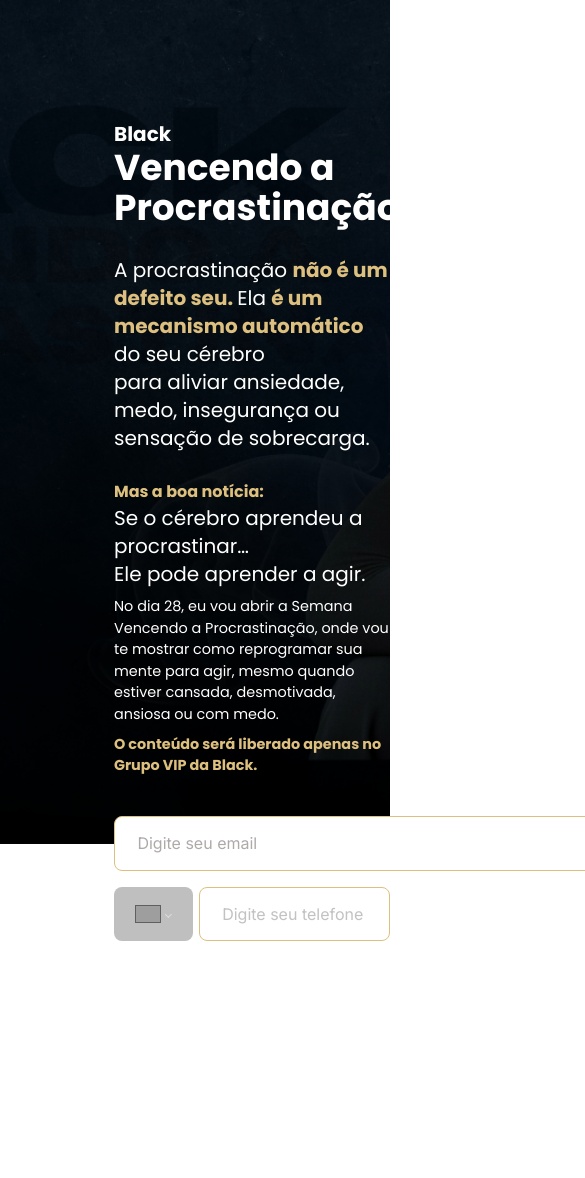
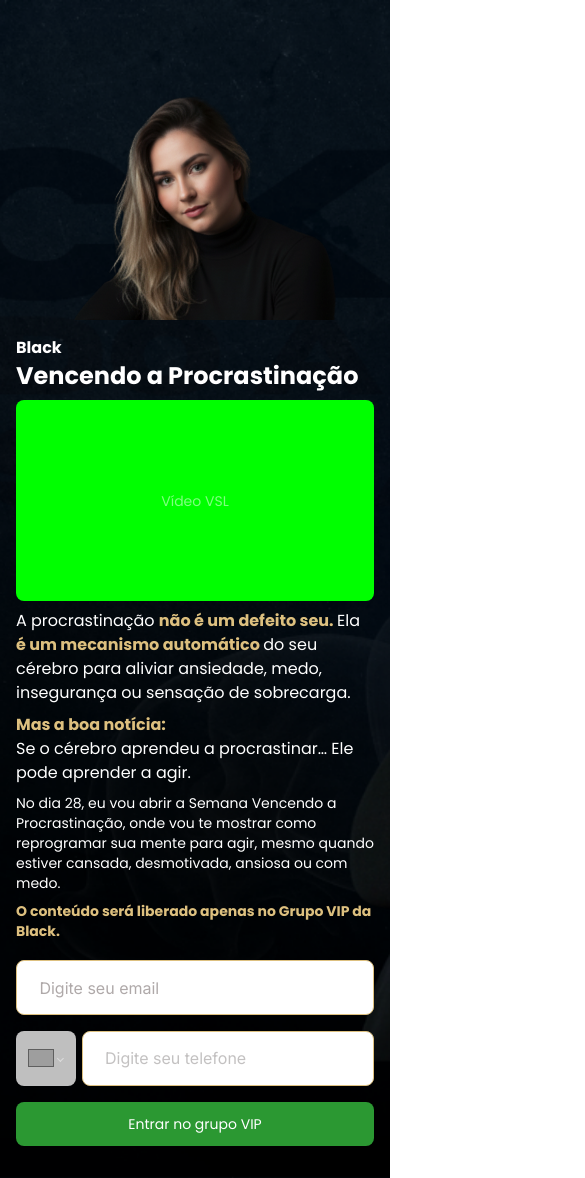
Before and after one commit to Gui250/Landing-Page-Black, a React (Vite) app in the folder landing-page-black/: page / in a window 390 px wide. Shown: the top 1178 px of the page, 585 px wide, since content can reach past the window. Before the commit the page ends 941 px from the top, so only its background shows below. Built offline with nearby package versions, Linux system fonts and the light colour scheme; grey boxes are pictures that could not be loaded.

Commit message:
alteração feitas

```diff
--- a/landing-page-black/src/App.tsx
+++ b/landing-page-black/src/App.tsx
@@ -2,7 +2,12 @@ import Description from "./components/Description";
 
 function App() {
   return (
-    <div className="bg-[url(./assets/Background.png)] bg-cover bg-center h-screen w-screen md:bg-cover md:bg-center md:h-screen md:w-screen">
+    <div
+      className="bg-[url(./assets/Background.png)] bg-cover sm:bg-center bg-no-repeat min-h-screen w-full"
+      style={{
+        backgroundPosition: "center top",
+      }}
+    >
       <Description label="Black" title="Vencendo a Procrastinação" />
     </div>
   );
--- a/landing-page-black/src/components/Button.tsx
+++ b/landing-page-black/src/components/Button.tsx
@@ -4,7 +4,7 @@ type ButtonProps = {
 
 function Button({ label }: ButtonProps) {
   return (
-    <button className="bg-[#2B9832] text-[#A0A0A0] rounded-[0.5rem] p-[1rem]">
+    <button className="cursor-pointer mt-[1rem] bg-[#2B9832] text-[#FFFFFF] rounded-[0.5rem] p-3 sm:p-4 md:p-[1rem] w-full sm:w-auto text-sm sm:text-base">
       {label}
     </button>
   );
--- a/landing-page-black/src/components/Description.tsx
+++ b/landing-page-black/src/components/Description.tsx
@@ -2,6 +2,7 @@
 import Input from "./Input";
 import PhoneCountryInput from "./PhoneCountryInput";
 import Button from "./Button";
+import womanImage from "../assets/imagem mulher.png";
 type DescriptionProps = {
   title: string;
   label: string;
@@ -11,49 +12,71 @@ function Description({ label, title }: DescriptionProps) {
   // 1. Trocamos o Fragment '<>' por uma 'div' principal.
   // 2. Movemos os estilos que se repetiam (pl, cor, fonte) para ela.
   return (
-    <div className="flex flex-col pl-[7.125rem] text-[#FFFFFF] font-['Poppins']">
-      {/* Bloco de Título (agora mais limpo, sem pl, cor ou fonte) */}
-      <div className="pt-[7.5rem]">
-        <p className="text-xl font-bold">{label}</p>
-        <h1 className="text-4xl font-bold">{title}</h1>
+    <div className="flex flex-col px-4 sm:px-8 md:pl-[7.125rem] text-[#FFFFFF] font-['Poppins'] pb-8">
+      {/* 1. Imagem da mulher no topo - apenas no mobile */}
+      <div className="flex justify-center sm:hidden pt-0 pb-2">
+        <img
+          src={womanImage}
+          alt="Mulher"
+          className="w-full max-w-lg object-cover h-[20rem]"
+        />
       </div>
 
-      {/* Bloco de Descrição */}
-      {/* 3. A CORREÇÃO PRINCIPAL: Trocamos 'w-[33.25rem]' por 'max-w-[33.25rem]'.
+      {/* 2. Bloco de Título - Black Vencendo a Procrastinação */}
+      <div className="pt-2 sm:pt-24 md:pt-[7.5rem]">
+        <p className="text-base sm:text-lg md:text-xl font-bold">{label}</p>
+        <h1 className="text-2xl sm:text-3xl md:text-4xl font-bold">{title}</h1>
+      </div>
+
+      {/* 3. Container para o vídeo VSL (quadrado verde) */}
+      <div className="pt-2 sm:pt-6 md:pt-[1.75rem] w-full max-w-[33.25rem]">
+        <div className="w-full aspect-video bg-[#00FF00] rounded-lg flex items-center justify-center">
+          {/* Placeholder para o vídeo VSL */}
+          <span className="text-white text-sm opacity-50">Vídeo VSL</span>
+        </div>
+      </div>
+
+      {/* 4. Bloco de Descrição */}
+      {/* A CORREÇÃO PRINCIPAL: Trocamos 'w-[33.25rem]' por 'max-w-[33.25rem]'.
            Isso corrige a quebra de linha indesejada em telas maiores.
-        4. Removemos o 'pl' daqui, pois já está no 'div' pai.
+         Removemos o 'pl' daqui, pois já está no 'div' pai.
       */}
-      <div className="pt-[1.75rem] max-w-[33.25rem] flex items-center">
+      <div className="pt-2 sm:pt-6 md:pt-[1.75rem] max-w-[33.25rem] flex items-center">
         {/* 5. Limpamos as classes desnecessárias (como m-0, p-0, box-border, etc)
              que o 'w-full' já resolve.
         */}
-        <p className="text-xl w-full font-['Poppins']">
+        <p className="text-base sm:text-lg md:text-xl w-full font-['Poppins']">
           A procrastinação{" "}
           <strong className="text-[#DDC07F]">não é um defeito seu. </strong> Ela{" "}
           <strong className="text-[#DDC07F]">é um mecanismo automático </strong>
-          do seu cérebro <br /> para aliviar ansiedade, medo, insegurança ou
-          sensação de sobrecarga.
+          do seu cérebro <br className="hidden sm:block" /> para aliviar
+          ansiedade, medo, insegurança ou sensação de sobrecarga.
         </p>
       </div>
 
-      <div className="pt-[1.75rem] max-w-[33.25rem] flex flex-col ">
-        <strong className="text-[#DDC07F]">Mas a boa notícia:</strong>
-        <p className="text-xl w-full font-['Poppins']">
-          Se o cérebro aprendeu a procrastinar… <br />
+      <div className="pt-2 sm:pt-6 md:pt-[1.75rem] max-w-[33.25rem] flex flex-col ">
+        <strong className="text-[#DDC07F] text-base sm:text-lg md:text-xl">
+          Mas a boa notícia:
+        </strong>
+        <p className="text-base sm:text-lg md:text-xl w-full font-['Poppins']">
+          Se o cérebro aprendeu a procrastinar…{" "}
+          <br className="hidden sm:block" />
           Ele pode aprender a agir.
         </p>
-        <p className="font-['Poppins'] text-[0.9rem] text-[#FFFFFF] mt-[0.5rem]">
+        <p className="font-['Poppins'] text-sm sm:text-[0.9rem] text-[#FFFFFF] mt-2 sm:mt-[0.5rem]">
           No dia 28, eu vou abrir a Semana Vencendo a Procrastinação, onde vou
           te mostrar como reprogramar sua mente para agir, mesmo quando estiver
           cansada, desmotivada, ansiosa ou com medo.
         </p>
-        <strong className="font-['Poppins'] text-[0.9rem] text-[#DDC07F] mt-[0.5rem]">
+        <strong className="font-['Poppins'] text-sm sm:text-[0.9rem] text-[#DDC07F] mt-2 sm:mt-[0.5rem]">
           O conteúdo será liberado apenas no Grupo VIP da Black.
         </strong>
       </div>
-      <div className="pt-[1.75rem] max-w-[33.25rem] flex flex-col">
+      {/* 5. Formulário para Grupo VIP */}
+      <div className="pt-2 sm:pt-6 md:pt-[1.75rem] max-w-[33.25rem] flex flex-col">
         <Input placeholder="Digite seu email" />
         <PhoneCountryInput />
+        <Button label="Entrar no grupo VIP" />
       </div>
     </div>
   );
--- a/landing-page-black/src/components/Input.tsx
+++ b/landing-page-black/src/components/Input.tsx
@@ -17,7 +17,7 @@ function Input({ placeholder }: InputProps) {
       placeholder={placeholder}
       value={email}
       onChange={handleChange}
-      className="font-['Inter'] mt-[0.68rem] placeholder:text-[#AFA9A9] w-[33.25rem] py-[0.9rem] px-[1.4rem] bg-[#FFFFFF] text-[#AFA9A9] rounded-[0.5rem] border border-[#DDC07F] focus:outline-none focus:ring-1 focus:ring-[#DDC07F]"
+      className="font-['Inter'] mt-[0.68rem] placeholder:text-[#AFA9A9] w-full max-w-[33.25rem] py-[0.9rem] px-[1.4rem] bg-[#FFFFFF] text-[#AFA9A9] rounded-[0.5rem] border border-[#DDC07F] focus:outline-none focus:ring-1 focus:ring-[#DDC07F]"
     />
   );
 }
--- a/landing-page-black/src/index.css
+++ b/landing-page-black/src/index.css
@@ -5,8 +5,14 @@
 .PhoneInputCountry {
   margin-top: 1rem;
   background-color: #bfbfbf;
-  padding-inline: 1.4rem !important;
+  padding-inline: 0.8rem !important;
   border-radius: 0.5rem;
+}
+
+@media (min-width: 640px) {
+  .PhoneInputCountry {
+    padding-inline: 1.4rem !important;
+  }
 }
 
 .PhoneInputInput {
@@ -16,11 +22,11 @@
   font-family: "Inter", sans-serif;
   color: #878383;
   margin-top: 1rem;
-  display: flex;
   background-color: #ffffff;
   border-radius: 0.5rem;
   border: 1px solid #ddc07f;
-  width: 32.25rem;
+  width: 100%;
+  max-width: 32.25rem;
   padding-inline: 1.4rem !important;
   padding-block: 0.9rem !important;
 }
```
Also changed, not shown: landing-page-black/src/assets/imagem mulher.png (added).
